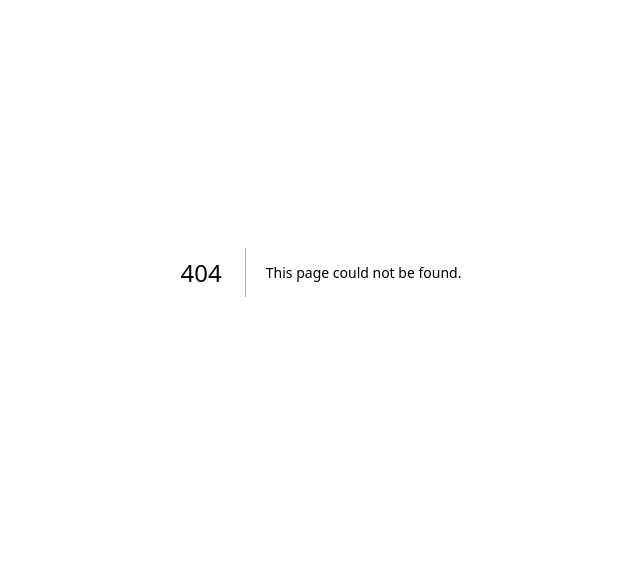
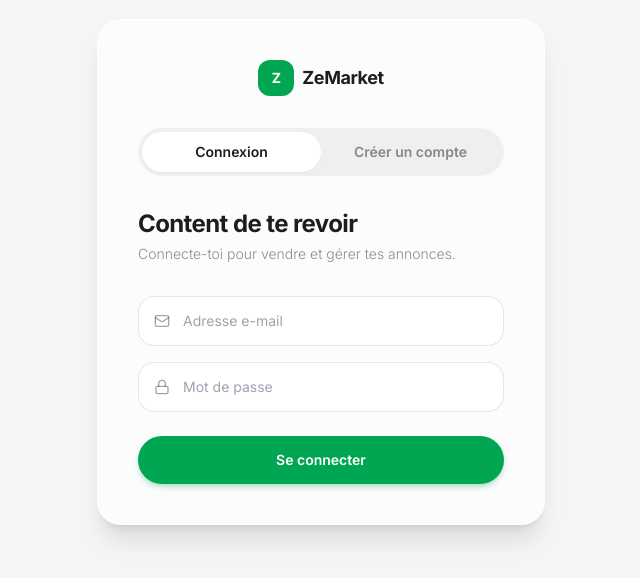
Before and after one commit to massived66-ops/Zemarket, a Next.js app: page /login in a window 1280 px wide. Before the commit this address had no page. Shown: the part 128-706 px from the top of the page, without its empty margins (319-959 px from the left). Built offline with nearby package versions, Linux system fonts and the light colour scheme; no server answers.

Commit message:
Create page.tsx

```diff
--- /dev/null
+++ b/app/login/page.tsx
@@ -0,0 +1,141 @@
+"use client";
+
+import { useState } from "react";
+import { useRouter } from "next/navigation";
+import { motion } from "framer-motion";
+import { Mail, Lock, Loader2 } from "lucide-react";
+import { supabase } from "../../lib/supabaseClient";
+
+export default function LoginPage() {
+  const router = useRouter();
+  const [mode, setMode] = useState<"login" | "signup">("login");
+  const [email, setEmail] = useState("");
+  const [password, setPassword] = useState("");
+  const [loading, setLoading] = useState(false);
+  const [error, setError] = useState<string | null>(null);
+  const [message, setMessage] = useState<string | null>(null);
+
+  const handleSubmit = async (e: React.FormEvent) => {
+    e.preventDefault();
+    setError(null);
+    setMessage(null);
+    setLoading(true);
+
+    if (mode === "signup") {
+      const { error } = await supabase.auth.signUp({ email, password });
+      setLoading(false);
+      if (error) {
+        setError(error.message);
+      } else {
+        setMessage("Compte créé ! Vérifie ta boîte mail pour confirmer ton adresse.");
+      }
+    } else {
+      const { error } = await supabase.auth.signInWithPassword({ email, password });
+      setLoading(false);
+      if (error) {
+        setError(error.message);
+      } else {
+        router.push("/");
+      }
+    }
+  };
+
+  return (
+    <main className="flex min-h-screen items-center justify-center bg-[#F5F5F7] px-4 py-16">
+      <motion.div
+        initial={{ opacity: 0, y: 20 }}
+        animate={{ opacity: 1, y: 0 }}
+        transition={{ duration: 0.5 }}
+        className="w-full max-w-md rounded-3xl border border-white/50 bg-white/70 p-8 backdrop-blur-xl shadow-xl sm:p-10"
+      >
+        <div className="mb-8 flex items-center justify-center gap-2">
+          <span className="flex h-9 w-9 items-center justify-center rounded-xl bg-[#00A651] text-white font-bold text-sm">
+            Z
+          </span>
+          <span className="text-lg font-bold tracking-tight text-[#1D1D1F]">ZeMarket</span>
+        </div>
+
+        <div className="mb-8 flex rounded-full bg-black/5 p-1">
+          <button
+            onClick={() => {
+              setMode("login");
+              setError(null);
+              setMessage(null);
+            }}
+            className={`flex-1 rounded-full py-2.5 text-sm font-semibold transition ${
+              mode === "login" ? "bg-white text-[#1D1D1F] shadow-sm" : "text-[#1D1D1F]/50"
+            }`}
+          >
+            Connexion
+          </button>
+          <button
+            onClick={() => {
+              setMode("signup");
+              setError(null);
+              setMessage(null);
+            }}
+            className={`flex-1 rounded-full py-2.5 text-sm font-semibold transition ${
+              mode === "signup" ? "bg-white text-[#1D1D1F] shadow-sm" : "text-[#1D1D1F]/50"
+            }`}
+          >
+            Créer un compte
+          </button>
+        </div>
+
+        <h1 className="mb-1 text-2xl font-bold tracking-tight text-[#1D1D1F]">
+          {mode === "login" ? "Content de te revoir" : "Rejoins ZeMarket"}
+        </h1>
+        <p className="mb-8 text-sm font-light text-[#1D1D1F]/50">
+          {mode === "login"
+            ? "Connecte-toi pour vendre et gérer tes annonces."
+            : "Crée ton compte pour publier tes premières annonces."}
+        </p>
+
+        <form onSubmit={handleSubmit} className="flex flex-col gap-4">
+          <div className="relative">
+            <Mail className="pointer-events-none absolute left-4 top-1/2 h-4 w-4 -translate-y-1/2 text-[#1D1D1F]/40" />
+            <input
+              type="email"
+              required
+              value={email}
+              onChange={(e) => setEmail(e.target.value)}
+              placeholder="Adresse e-mail"
+              className="w-full rounded-2xl border border-black/10 bg-white py-3.5 pl-11 pr-4 text-sm outline-none transition focus:border-[#00A651]/40 focus:ring-2 focus:ring-[#00A651]/20"
+            />
+          </div>
+
+          <div className="relative">
+            <Lock className="pointer-events-none absolute left-4 top-1/2 h-4 w-4 -translate-y-1/2 text-[#1D1D1F]/40" />
+            <input
+              type="password"
+              required
+              minLength={6}
+              value={password}
+              onChange={(e) => setPassword(e.target.value)}
+              placeholder="Mot de passe"
+              className="w-full rounded-2xl border border-black/10 bg-white py-3.5 pl-11 pr-4 text-sm outline-none transition focus:border-[#00A651]/40 focus:ring-2 focus:ring-[#00A651]/20"
+            />
+          </div>
+
+          {error && (
+            <p className="rounded-xl bg-red-50 px-4 py-3 text-sm text-red-600">{error}</p>
+          )}
+          {message && (
+            <p className="rounded-xl bg-[#00A651]/10 px-4 py-3 text-sm text-[#00A651]">
+              {message}
+            </p>
+          )}
+
+          <button
+            type="submit"
+            disabled={loading}
+            className="mt-2 flex items-center justify-center gap-2 rounded-full bg-[#00A651] py-3.5 text-sm font-semibold text-white shadow-md shadow-[#00A651]/25 transition hover:shadow-lg disabled:opacity-60"
+          >
+            {loading && <Loader2 className="h-4 w-4 animate-spin" />}
+            {mode === "login" ? "Se connecter" : "Créer mon compte"}
+          </button>
+        </form>
+      </motion.div>
+    </main>
+  );
+            }
```
